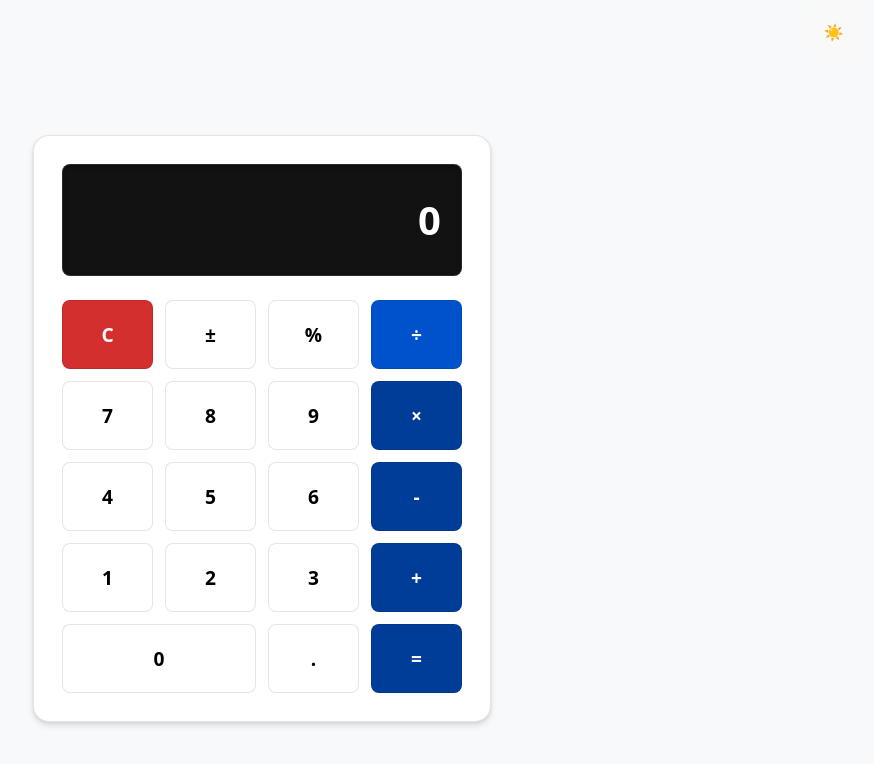
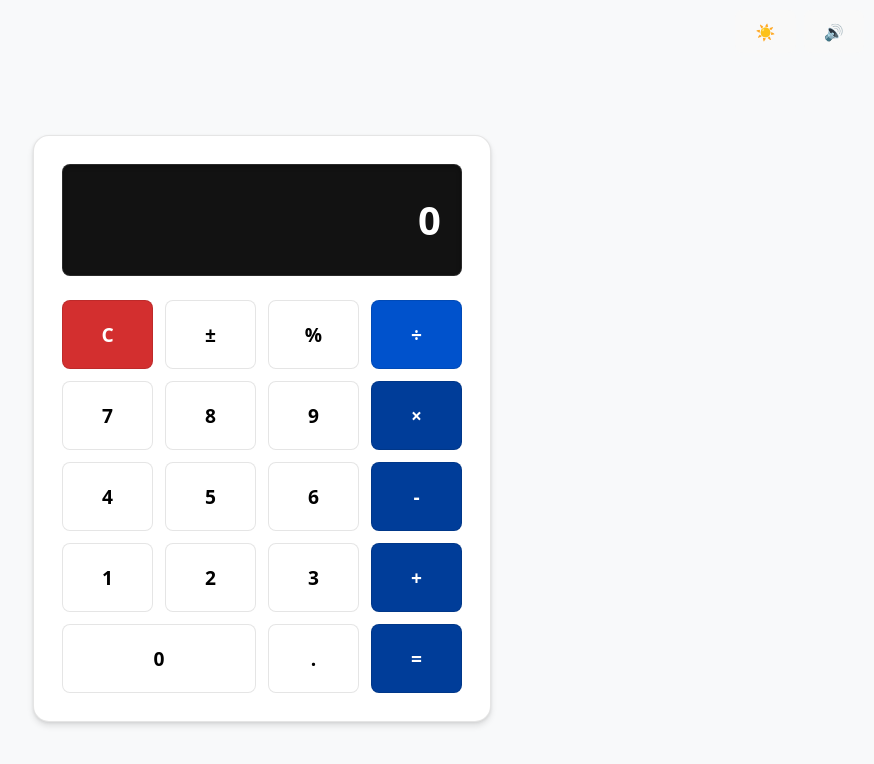
Before and after one commit to renansbernardo/Calculadora-web, a React (Vite) app: page / in a window 1280 px wide. Shown: the top 764 px of the page, without its empty margins (406-1280 px from the left). Built offline with nearby package versions, Linux system fonts and the light colour scheme.

Commit message:
docs: adiciona e marca como concluída a tarefa do botão/ícone de som na lista de tarefas

```diff
--- a/src/App.tsx
+++ b/src/App.tsx
@@ -31,18 +31,41 @@ function useSystemTheme() {
 
 function App() {
   const [theme, setTheme] = useSystemTheme();
+  const [soundOn, setSoundOn] = useState(() => {
+    const saved = localStorage.getItem('sound');
+    return saved === null ? true : saved === 'on';
+  });
+
+  useEffect(() => {
+    localStorage.setItem('sound', soundOn ? 'on' : 'off');
+    window.__CALC_SOUND_ON__ = soundOn;
+  }, [soundOn]);
+
   return (
     <div className="app-container">
+      <div style={{ position: 'absolute', top: 10, right: 10, zIndex: 2, display: 'flex', gap: 8 }}>
         <button
           aria-label={theme === 'dark' ? 'Ativar tema claro' : 'Ativar tema escuro'}
           onClick={() => setTheme(theme === 'dark' ? 'light' : 'dark')}
-        style={{ position: 'absolute', top: 10, right: 10, zIndex: 2 }}
         >
           {theme === 'dark' ? '🌙' : '☀️'}
         </button>
+        <button
+          aria-label={soundOn ? 'Desativar som' : 'Ativar som'}
+          onClick={() => setSoundOn((v) => !v)}
+        >
+          {soundOn ? '🔊' : '🔇'}
+        </button>
+      </div>
       <Calculator />
     </div>
   );
 }
 
+declare global {
+  interface Window {
+    __CALC_SOUND_ON__?: boolean;
+  }
+}
+
 export default App;
--- a/src/components/Button/soundUtils.ts
+++ b/src/components/Button/soundUtils.ts
@@ -1,5 +1,6 @@
 // Arquivo de utilitário para tocar sons simples
 export function playClickSound() {
+  if (typeof window !== 'undefined' && window.__CALC_SOUND_ON__ === false) return;
   const ctx = new (window.AudioContext || (window as any).webkitAudioContext)();
   const o = ctx.createOscillator();
   const g = ctx.createGain();
```
Also changed, not shown: 1 other file (tests, documents, lock files or other folders). Lines whose indentation alone changed are shown as unchanged.
